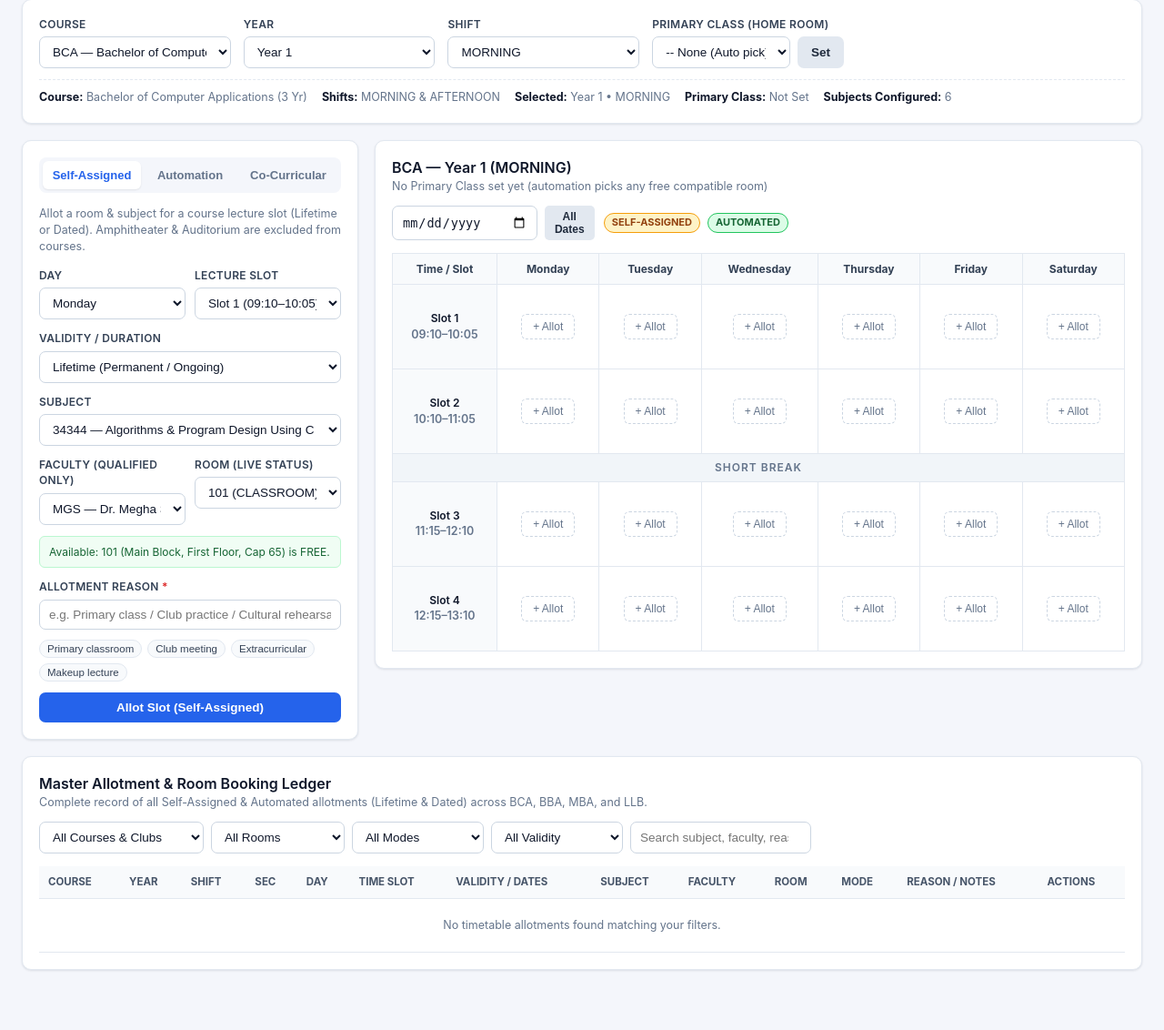
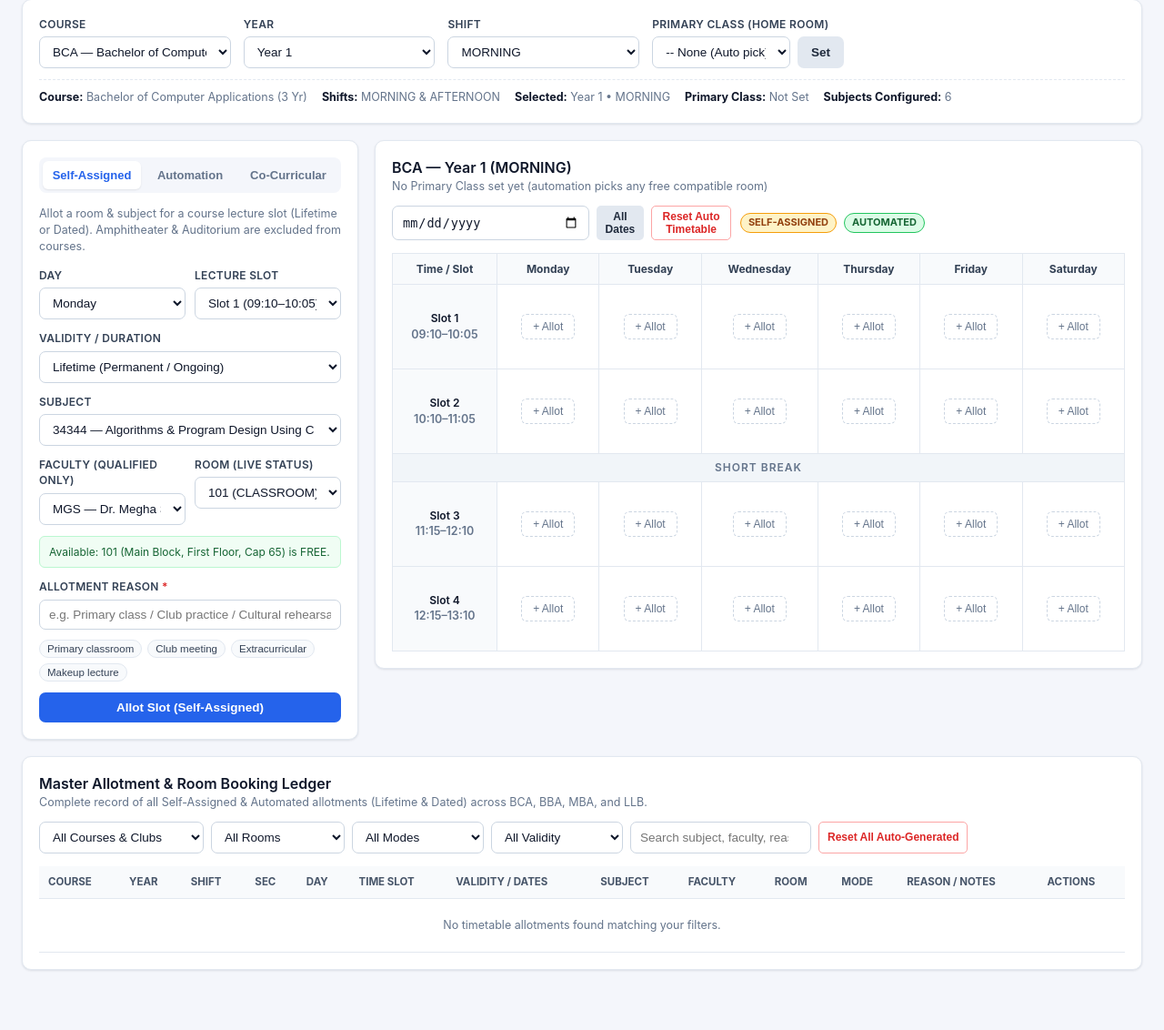
Before and after one commit to SimarSabharwal/automated-timetable-system, a Flask app: page / in a window 1280 px wide. Shown: the part 148-1280 px from the top of the page at 91% size. Run offline with Flask 3, Linux system fonts and the light colour scheme; data comes from the database, SQL or seed files in the repository; data that the repository does not hold is empty.

Commit message:
feat: add buttons to reset/remove auto-generated timetables

```diff
--- a/app.py
+++ b/app.py
@@ -289,24 +289,37 @@ def reallocate_slot(entry_id: int):
 def clear_timetable():
     data = request.get_json(force=True) or {}
     section_id = data.get("section_id")
-    mode = data.get("mode", "ALL")
+    section_ids = [int(x) for x in (data.get("section_ids") or [])]
+    mode = (data.get("mode") or "ALL").upper()
     conn = get_connection()
     try:
-        if section_id:
+        if section_ids:
+            placeholders = ",".join("?" for _ in section_ids)
             if mode == "AUTO":
-                conn.execute(
+                cur = conn.execute(
+                    f"DELETE FROM timetable_entries WHERE section_id IN ({placeholders}) AND assignment_mode = 'AUTO'",
+                    tuple(section_ids),
+                )
+            else:
+                cur = conn.execute(
+                    f"DELETE FROM timetable_entries WHERE section_id IN ({placeholders})",
+                    tuple(section_ids),
+                )
+        elif section_id:
+            if mode == "AUTO":
+                cur = conn.execute(
                     "DELETE FROM timetable_entries WHERE section_id = ? AND assignment_mode = 'AUTO'",
                     (int(section_id),),
                 )
             else:
-                conn.execute("DELETE FROM timetable_entries WHERE section_id = ?", (int(section_id),))
+                cur = conn.execute("DELETE FROM timetable_entries WHERE section_id = ?", (int(section_id),))
         else:
             if mode == "AUTO":
-                conn.execute("DELETE FROM timetable_entries WHERE assignment_mode = 'AUTO'")
+                cur = conn.execute("DELETE FROM timetable_entries WHERE assignment_mode = 'AUTO'")
             else:
-                conn.execute("DELETE FROM timetable_entries")
+                cur = conn.execute("DELETE FROM timetable_entries")
         conn.commit()
-        return jsonify({"ok": True})
+        return jsonify({"ok": True, "deleted_count": cur.rowcount})
     finally:
         conn.close()
 
--- a/static/app.js
+++ b/static/app.js
@@ -831,25 +831,31 @@ $("cocurricular-form").addEventListener("submit", async (e) => {
   }
 });
 
-$("auto-form").addEventListener("submit", async (e) => {
-  e.preventDefault();
+function getAutomationScopeSectionIds() {
   const course = getSelectedCourse();
   const sec = getSelectedSection();
   const year = Number($("sel-year").value);
   const scope = $("auto-scope").value;
 
-  let sectionIds = [];
   if (scope === "section" && sec) {
-    sectionIds = [sec.id];
-  } else if (scope === "year" && course) {
-    sectionIds = state.sections
+    return [sec.id];
+  }
+  if (scope === "year" && course) {
+    return state.sections
       .filter((s) => s.course_id === course.id && s.year_number === year)
       .map((s) => s.id);
-  } else if (scope === "course" && course) {
-    sectionIds = state.sections
+  }
+  if (scope === "course" && course) {
+    return state.sections
       .filter((s) => s.course_id === course.id)
       .map((s) => s.id);
   }
+  return [];
+}
+
+$("auto-form").addEventListener("submit", async (e) => {
+  e.preventDefault();
+  const sectionIds = getAutomationScopeSectionIds();
 
   const weekdays = Array.from(document.querySelectorAll('input[name="auto-day"]:checked')).map(
     (cb) => cb.value
@@ -903,6 +909,55 @@ $("auto-form").addEventListener("submit", async (e) => {
   }
 });
 
+$("btn-reset-auto").addEventListener("click", async () => {
+  const sectionIds = getAutomationScopeSectionIds();
+  if (!sectionIds.length) return;
+  try {
+    const res = await api("/api/v1/timetable/clear", {
+      method: "POST",
+      body: JSON.stringify({ section_ids: sectionIds, mode: "AUTO" }),
+    });
+    $("auto-result").classList.add("hidden");
+    showAlert(`Reset ${res.deleted_count ?? 0} auto-generated slot(s) in selected scope (Self-Assigned slots kept).`);
+    await loadAll();
+  } catch (err) {
+    showAlert(err.message, "error");
+  }
+});
+
+async function resetAllAutoTimetables() {
+  try {
+    const res = await api("/api/v1/timetable/clear", {
+      method: "POST",
+      body: JSON.stringify({ mode: "AUTO" }),
+    });
+    $("auto-result").classList.add("hidden");
+    showAlert(`Reset all ${res.deleted_count ?? 0} auto-generated timetable slot(s) across all courses.`);
+    await loadAll();
+  } catch (err) {
+    showAlert(err.message, "error");
+  }
+}
+
+$("btn-reset-all-auto").addEventListener("click", resetAllAutoTimetables);
+$("btn-master-reset-auto").addEventListener("click", resetAllAutoTimetables);
+
+$("btn-grid-reset-auto").addEventListener("click", async () => {
+  const sec = getSelectedSection();
+  if (!sec) return;
+  try {
+    const res = await api("/api/v1/timetable/clear", {
+      method: "POST",
+      body: JSON.stringify({ section_id: sec.id, mode: "AUTO" }),
+    });
+    $("auto-result").classList.add("hidden");
+    showAlert(`Removed ${res.deleted_count ?? 0} auto-generated slot(s) for this section.`);
+    await loadAll();
+  } catch (err) {
+    showAlert(err.message, "error");
+  }
+});
+
 $("btn-clear-section").addEventListener("click", async () => {
   const sec = getSelectedSection();
   if (!sec) return;
@@ -910,6 +965,7 @@ $("btn-clear-section").addEventListener("click", async () => {
     method: "POST",
     body: JSON.stringify({ section_id: sec.id, mode: "ALL" }),
   });
+  $("auto-result").classList.add("hidden");
   showAlert("Section timetable cleared.");
   await loadAll();
 });
--- a/templates/index.html
+++ b/templates/index.html
@@ -213,7 +213,9 @@
 
             <div class="btn-stack">
               <button type="submit" class="btn btn-primary full-width">Run Smart Automation</button>
-              <button type="button" id="btn-clear-section" class="btn btn-danger-outline full-width">Clear Selected Section Timetable</button>
+              <button type="button" id="btn-reset-auto" class="btn btn-danger-outline full-width">Reset Auto-Generated Timetable (Selected Scope)</button>
+              <button type="button" id="btn-reset-all-auto" class="btn btn-danger-outline full-width">Reset All Auto-Generated Timetables</button>
+              <button type="button" id="btn-clear-section" class="btn btn-secondary full-width">Clear Entire Selected Section (Auto + Manual)</button>
             </div>
 
             <div id="auto-result" class="auto-result hidden"></div>
@@ -297,6 +299,7 @@
               <div class="inline-group">
                 <input id="grid-date-filter" type="date" title="Filter grid by specific date (leave empty for all)" />
                 <button id="btn-clear-grid-date" class="btn btn-secondary btn-sm" title="Show all Lifetime + Dated">All Dates</button>
+                <button id="btn-grid-reset-auto" class="btn btn-danger-outline btn-sm" title="Remove auto-generated slots for this section (keeps Self-Assigned)">Reset Auto Timetable</button>
               </div>
               <div class="legend">
                 <span class="badge badge-manual">Self-Assigned</span>
@@ -338,6 +341,7 @@
               <option value="DATED">Dated</option>
             </select>
             <input id="filter-search" type="search" placeholder="Search subject, faculty, reason..." />
+            <button type="button" id="btn-master-reset-auto" class="btn btn-danger-outline btn-sm" title="Remove all auto-generated slots across all courses">Reset All Auto-Generated</button>
           </div>
         </div>
         <div class="table-scroll">
```
Also changed, not shown: test_scheduler.py (+20 -0 lines).
